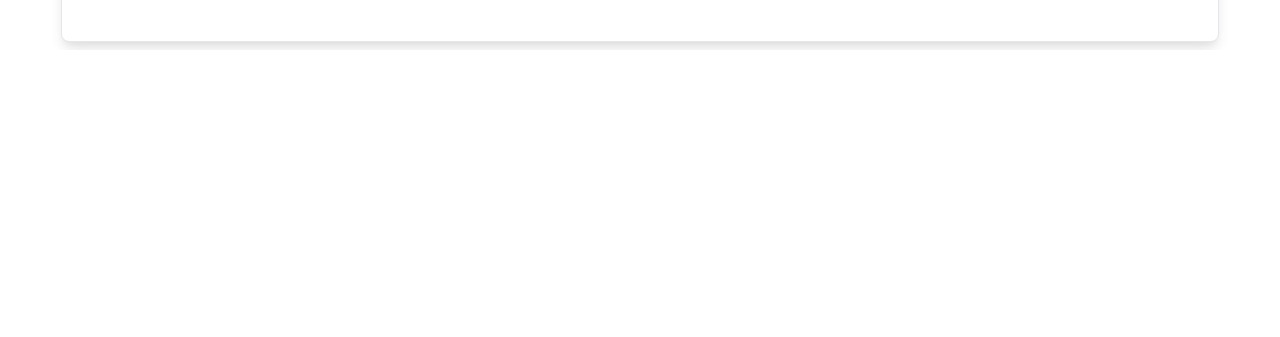
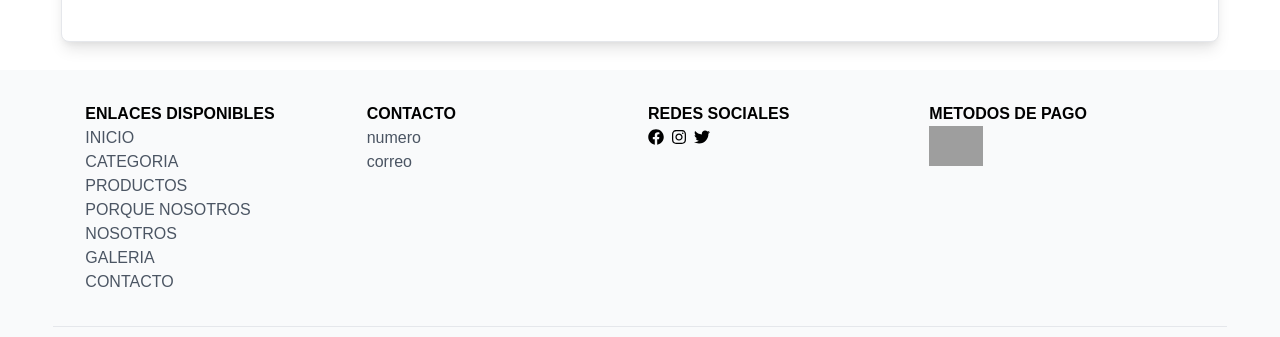
Before and after one commit to Will2020-cpu/tornillos, a Next.js app: page /productos/1 in a window 1280 px wide. Shown: the part 949-1286 px from the top of the page. Before the commit the page ends 999 px from the top, so only its background shows below. Built offline with nearby package versions, Linux system fonts and the light colour scheme; grey boxes are pictures that could not be loaded.

Commit message:
Footer Agregado

```diff
--- a/components/NavBar/Layout.jsx
+++ b/components/NavBar/Layout.jsx
@@ -1,3 +1,6 @@
+import { faFacebook, faInstagram, faTwitter } from '@fortawesome/free-brands-svg-icons'
+import { FontAwesomeIcon } from '@fortawesome/react-fontawesome'
+import Link from 'next/link'
 import React from 'react'
 import NavBar from './NavBar'
 
@@ -6,9 +9,52 @@ const Layout = ({ children }) => {
     return (
         <>
             <NavBar/>
-            <div>
+            <div className="contenedor">
                 {children}
             </div>
+            <footer className="w-full heroBanner bg-gray-50">
+                <div className="">
+                    <div className="grid grid-cols-4 gap-4 mb-2 border-b p-8 w-11/12 m-auto">
+                        <div className="">
+                            <h1 className="font-bold uppercase">Enlaces disponibles</h1>
+                            <ul>
+                                <li className="uppercase text-gray-600 hover:text-red-500 transition duration-500"><Link href="/"><a>Inicio</a></Link></li>
+                                <li className="uppercase text-gray-600 hover:text-red-500 transition duration-500"><Link href="/#categoria"><a>Categoria</a></Link></li>
+                                <li className="uppercase text-gray-600 hover:text-red-500 transition duration-500"><Link href="/#productos"><a>Productos</a></Link></li>
+                                <li className="uppercase text-gray-600 hover:text-red-500 transition duration-500"><Link href="/#whyus"><a>Porque nosotros</a></Link></li>
+                                <li className="uppercase text-gray-600 hover:text-red-500 transition duration-500"><Link href="/#nosotros"><a>Nosotros</a></Link></li>
+                                <li className="uppercase text-gray-600 hover:text-red-500 transition duration-500"><Link href="/#galeria"><a>Galeria</a></Link></li>
+                                <li className="uppercase text-gray-600 hover:text-red-500 transition duration-500"><Link href="/#contacto"><a>Contacto</a></Link></li>
+                            </ul>
+                        </div>
+                        <div className="">
+                            <h1 className="font-bold uppercase">Contacto</h1>
+                            <ul>
+                                <li className="text-gray-600">numero</li>
+                                <li className="text-gray-600">correo</li>
+                            </ul>
+                        </div>
+
+                        <div className="">
+                            <h1 className="font-bold uppercase">Redes Sociales</h1>
+                            <ul className="flex space-x-2">
+                                <li className=""><a href="#"><FontAwesomeIcon icon={faFacebook} size="1x"/></a></li>
+                                <li className=""><a href="#"><FontAwesomeIcon icon={faInstagram} size="1x"/></a></li>
+                                <li className=""><a href="#"><FontAwesomeIcon icon={faTwitter} size="1x"/></a></li>
+                            </ul>
+                        </div>
+
+                        <div className="">
+                            <h1 className="font-bold uppercase">Metodos de pago</h1>
+                            <img className="h-10" src="https://wompi.co/wp-content/themes/wp-theme-wompi/dist/images/home/payment-methods/ico_boton_bancolombia.png" alt="wompi"/>
+
+                        </div>
+                    </div>
+                    <div className="flex items-center justify-center h-full">
+                        <h1 className="text-sm font-medium">&copy; Copyrights 2021 - 2022.zuky tech.All Rights Reserved.</h1>
+                    </div>
+                </div>
+            </footer>
         </>
     )
 }
--- a/pages/index.js
+++ b/pages/index.js
@@ -48,7 +48,6 @@ const stagger = {
 
 
 const Home = (props) => {
-  console.log(props.productos)
   const renderNext = ({ isDisabled }) => {
     return (
       <button className="py-2 px-4 rounded-full right-0 border top-1/3 bg-white absolute shadow-lg text-black hover:text-white hover:bg-gray-800 focus:outline-none transition duration-500" style={{ visibility: isDisabled ? 'hidden' : 'visible' }}>
--- a/styles/globals.css
+++ b/styles/globals.css
@@ -26,6 +26,12 @@ a {
   box-sizing: border-box;
 }
 
+.contenedor {
+  min-height: calc(100vh - 300px - 100px);
+  padding-bottom: 20px;
+}
+
+
 .heroBanner{
   font-family: 'Didact Gothic', sans-serif;
 }
```
